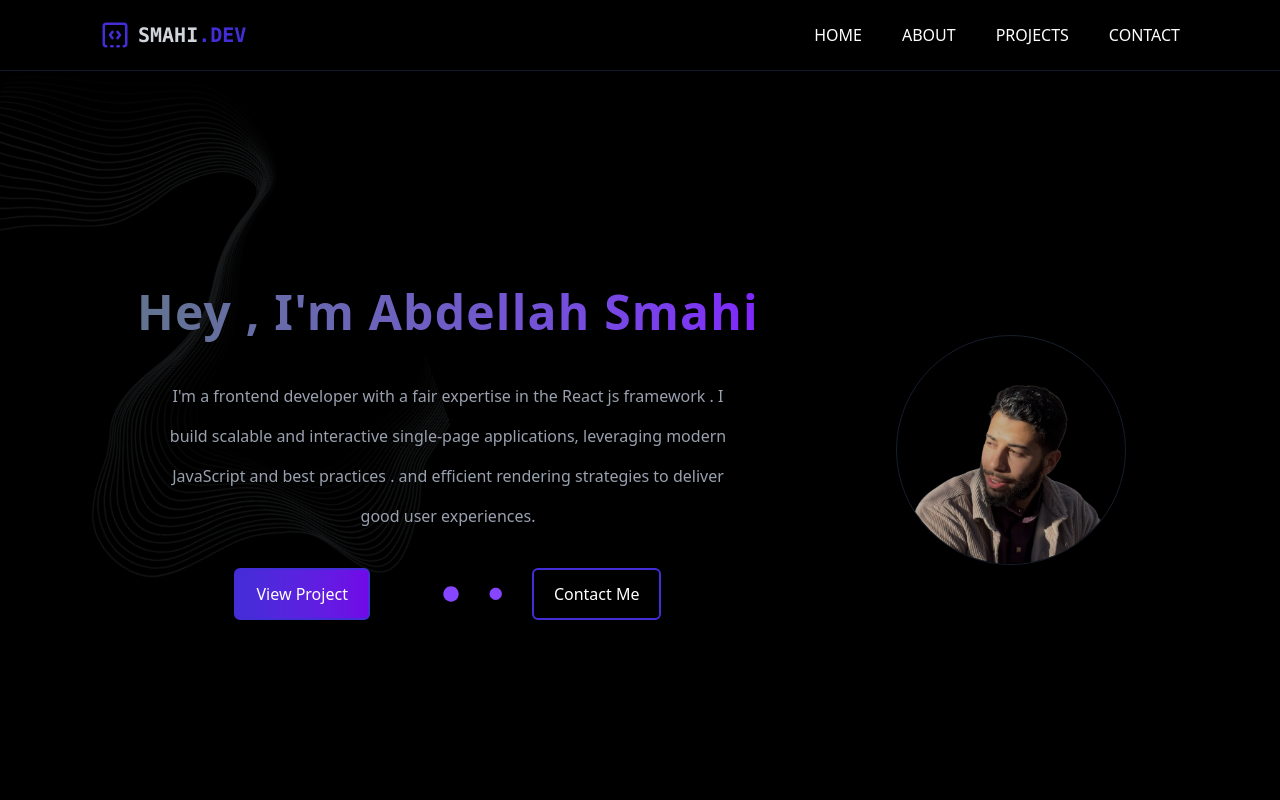
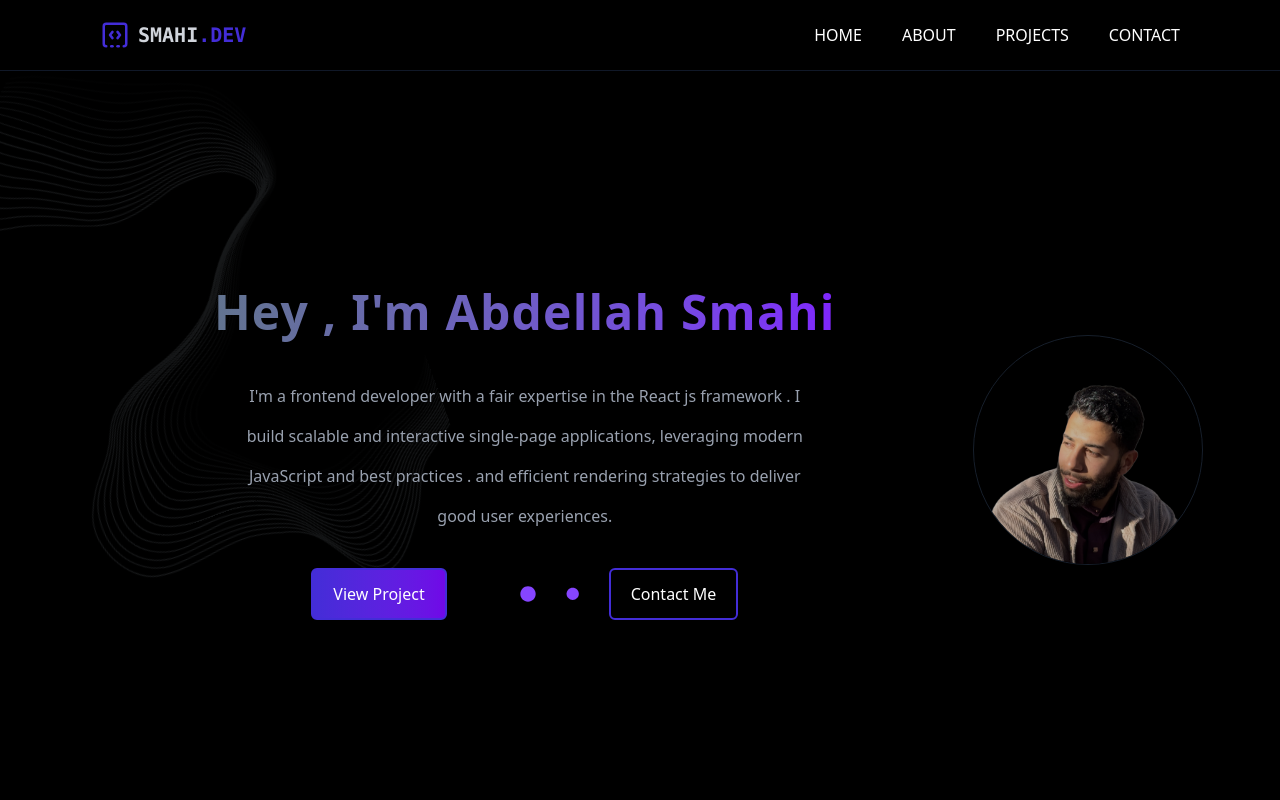
Before and after one commit to SBen3/Abdellah_Smahi_Portofolio, a React (Vite) app: page / in a window 1280 px wide. Shown: the top 800 px of the page. Built offline with nearby package versions, Linux system fonts and the light colour scheme.

Commit message:
Update flex

```diff
--- a/src/pages/home.jsx
+++ b/src/pages/home.jsx
@@ -12,7 +12,7 @@ function Home() {
         </div>
       <section
         id="home"
-        className="w-full min-h-screen flex items-center max-md:flex-col-reverse pt-25"
+        className="w-full min-h-screen flex justify-center items-center max-md:flex-col-reverse pt-25"
       >
         <div className="w-[70%] max-md:w-[100%] flex flex-col items-center gap-8 z-10">
           <h1 className="w-fit h-fit text-center text-5xl max-md:text-4xl tracking-wide font-bold p-2 bg-gradient-to-r from-slate-500 to-violet-600 text-transparent bg-clip-text cursor-default">
```
